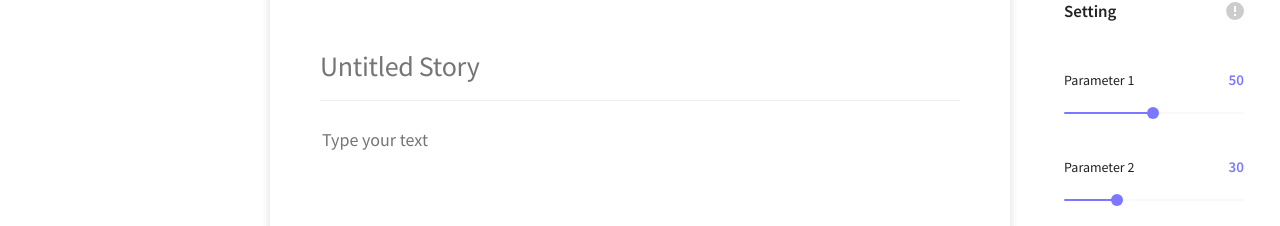
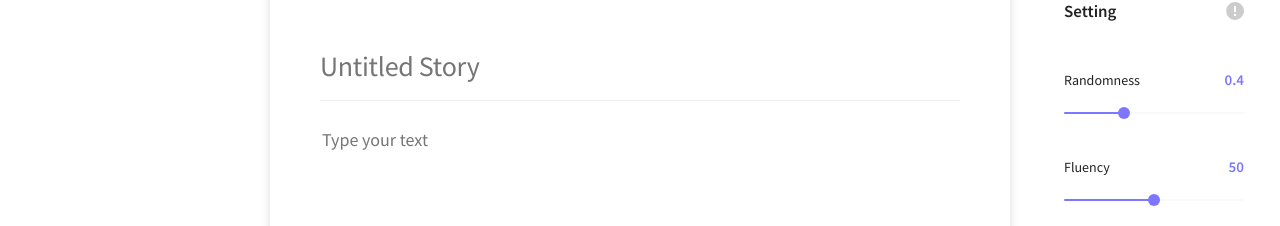
Before and after one commit to galaxies-labs/galaxy-ai-website, a React app: page /write in a window 1280 px wide. Shown: the part 121-347 px from the top of the page. Built offline with nearby package versions, Linux system fonts and the light colour scheme; a web font is replaced by a local one.

Commit message:
feat: Init redux, Update write params

```diff
--- a/package.json
+++ b/package.json
@@ -11,9 +11,11 @@
     "@emotion/react": "^11.9.0",
     "@emotion/styled": "^11.8.1",
     "@mui/material": "^5.7.0",
+    "@reduxjs/toolkit": "^1.8.1",
     "dotenv": "^16.0.1",
     "react": "^18.1.0",
     "react-dom": "^18.1.0",
+    "react-redux": "^8.0.1",
     "react-refresh": "^0.13.0",
     "react-router-dom": "6"
   },
--- a/src/index.js
+++ b/src/index.js
@@ -1,12 +1,18 @@
 import React from "react"
-import { createRoot } from 'react-dom/client';
+import { createRoot } from "react-dom/client"
 import "./index.css"
 import App from "./app"
+import store from "./store"
+import { Provider } from "react-redux"
 import { BrowserRouter } from "react-router-dom"
-const container = document.getElementById('root');
-const root = createRoot(container);
-root.render( <React.StrictMode>
-  <BrowserRouter>
-    <App  />
-  </BrowserRouter>
-</React.StrictMode>);
+const container = document.getElementById("root")
+const root = createRoot(container)
+root.render(
+  <React.StrictMode>
+    <BrowserRouter>
+      <Provider store={store}>
+        <App />
+      </Provider>
+    </BrowserRouter>
+  </React.StrictMode>
+)
--- a/src/pages/write/setting.jsx
+++ b/src/pages/write/setting.jsx
@@ -2,10 +2,12 @@ import React from "react"
 import styled from "@emotion/styled"
 import { ButtonBase, Popover, Slider } from "@mui/material"
 import { contentWidth, device } from "../../constants"
+import { useDispatch, useSelector } from "react-redux"
+import { setFluency, setRandomness } from "../../store/write"
 
 export default function Setting({ open, onClose }) {
-  const [param1, setParam1] = React.useState(50)
-  const [param2, setParam2] = React.useState(30)
+  const { randomness, fluency } = useSelector((s) => s.write.setting)
+  const dispatch = useDispatch()
   const [tooltip, setTooltip] = React.useState(null)
 
   return (
@@ -36,23 +38,29 @@ export default function Setting({ open, onClose }) {
         }}
         classes={{ paper: "paper" }}
       >
-        <p>Parameter 1</p>
+        <p>Randomness</p>
         <span>
-          Press the circle button next to Style selection to switch style modes
-          at any time .
+          It is more closer to zero, the more unpredictable the topic of the
+          article.
+        </span>
+        <p>Fluency</p>
+        <span>
+          It increases the probability of words. Find the best value for your
+          writing.
         </span>
       </StyledPopover>
 
       <Parameter>
-        Parameter 1<span>{param1}</span>
+        Randomness<span>{randomness}</span>
       </Parameter>
       <StyledSlider
         size='small'
-        defaultValue={param1}
-        value={param1}
-        onChange={(e, value) => setParam1(value)}
-        max={100}
-        min={1}
+        defaultValue={randomness}
+        value={randomness}
+        onChange={(e, value) => dispatch(setRandomness(value))}
+        max={1.0}
+        min={0.1}
+        step={0.01}
         classes={{
           rail: "rail",
           track: "track",
@@ -60,15 +68,16 @@ export default function Setting({ open, onClose }) {
         }}
       />
       <Parameter>
-        Parameter 2<span>{param2}</span>
+        Fluency<span>{fluency}</span>
       </Parameter>
       <StyledSlider
         size='small'
-        defaultValue={param2}
-        value={param2}
-        onChange={(e, value) => setParam2(value)}
+        defaultValue={fluency}
+        value={fluency}
+        onChange={(e, value) => dispatch(setFluency(value))}
         max={100}
-        min={1}
+        min={0}
+        step={1}
         classes={{
           rail: "rail",
           track: "track",
--- /dev/null
+++ b/src/store/index.js
@@ -0,0 +1,8 @@
+import { configureStore } from "@reduxjs/toolkit"
+import write from "./write"
+
+export default configureStore({
+  reducer: {
+    write
+  },
+})
--- /dev/null
+++ b/src/store/write/index.js
@@ -0,0 +1,8 @@
+import { combineReducers } from "@reduxjs/toolkit"
+import settingReducer from "./setting"
+
+export * from "./setting"
+
+export default combineReducers({
+  setting: settingReducer,
+})
--- /dev/null
+++ b/src/store/write/setting.js
@@ -0,0 +1,21 @@
+import { createSlice } from "@reduxjs/toolkit"
+
+export const settingSlice = createSlice({
+  name: "write/setting",
+  initialState: {
+    randomness: 0.4,
+    fluency: 50,
+  },
+  reducers: {
+    setRandomness: (state, action) => {
+      state.randomness = parseFloat(action.payload)
+    },
+    setFluency: (state, action) => {
+      state.fluency = parseInt(action.payload)
+    },
+  },
+})
+
+// Action creators are generated for each case reducer function
+export const { setRandomness, setFluency } = settingSlice.actions
+export default  settingSlice.reducer
```
Also changed, not shown: 1 other file (tests, documents, lock files or other folders).
